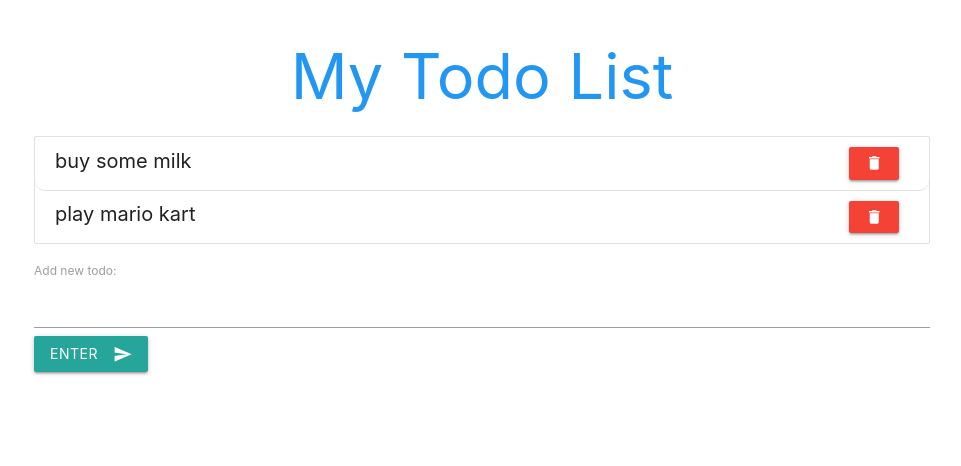
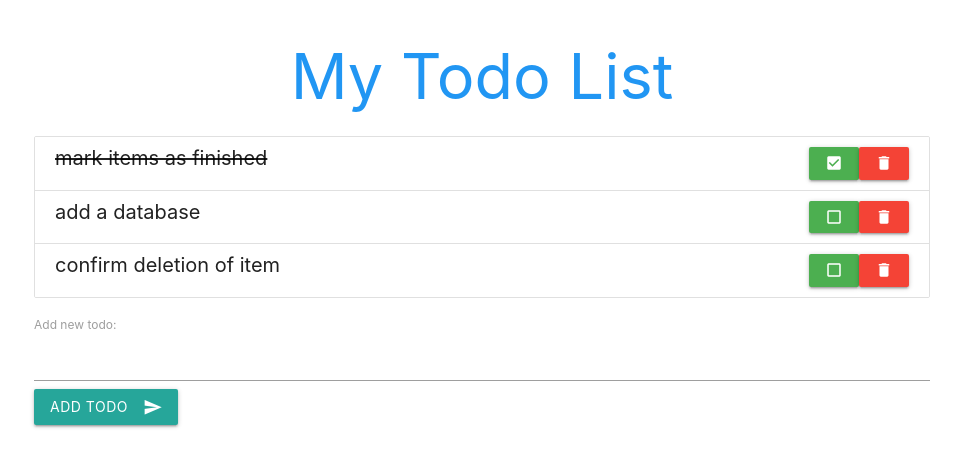
Before and after one commit to RaphZap/todo-react, a React (Create React App) app: page / in a window 1280 px wide. Shown: the top 466 px of the page, without its empty margins (158-1119 px from the left). Built offline with nearby package versions, Linux system fonts and the light colour scheme.

Commit message:
can mark items as done

```diff
--- a/src/AddTodo.js
+++ b/src/AddTodo.js
@@ -2,7 +2,8 @@ import React from 'react';
 
 class AddTodo extends React.Component {
     state = {
-        content: ' '
+        content: ' ',
+        isDone: false
     }
 
     handleSubmit = (ev) => {
@@ -25,7 +26,7 @@ class AddTodo extends React.Component {
                 <form onSubmit={this.handleSubmit}>
                     <label>Add new todo: </label>
                     <input type="text" onChange={this.handleChange} value={this.state.content}/>
-                    <button onClick={this.handleSubmit} className="btn waves-effect waves-light">Enter
+                    <button onClick={this.handleSubmit} className="btn waves-effect waves-light">Add todo
                     <i className="material-icons right">send</i></button>
                 </form>
             </div>
--- a/src/App.js
+++ b/src/App.js
@@ -5,8 +5,9 @@ import AddTodo from './AddTodo';
 class App extends React.Component {
   state = {
      todos : [
-       {id: 1, content: 'buy some milk', isDone: true},
-       {id: 2, content: 'play mario kart', isDone: false}
+       {id: 1, content: 'mark items as finished', isDone: true},
+       {id: 2, content: 'add a database', isDone: false},
+       {id: 3, content: 'confirm deletion of item', isDone: false}
      ]
   }
 
@@ -25,15 +26,25 @@ class App extends React.Component {
     let todos = [...this.state.todos, todo];
     this.setState({
       todos
-    })
-    console.log(this.state);
+    });
+    // console.log(this.state);
+  }
+
+  markTodo = (id) => {
+    let todos = this.state.todos;
+    let index = todos.findIndex( x => x.id === id);
+    todos[index].isDone = !todos[index].isDone;
+    this.setState({
+      todos
+    });
+    console.log(todos);
   }
 
   render() {
     return (
       <div className="todo-app container">
         <h1 className="center blue-text">My Todo List</h1>
-        <Todos todos={this.state.todos} deleteTodo={this.deleteTodo}/>
+        <Todos todos={this.state.todos} deleteTodo={this.deleteTodo} markTodo={this.markTodo}/>
         <AddTodo addTodo={this.addTodo}/>
       </div>
     );
--- a/src/Todos.js
+++ b/src/Todos.js
@@ -1,14 +1,24 @@
 import React from 'react';
 
-const Todos = ( {todos, deleteTodo} ) => {
+const Todos = ( {todos, deleteTodo, markTodo} ) => {
     const todoList = todos.length ? (
         todos.map(todo => {
             return (
                 <div className="collection-item whole-item" key={todo.id}>
-                        <span className="todo-content" >{todo.content}</span>
-                        <span onClick={() => {deleteTodo(todo.id)}}
-                            className="waves-light btn-small red">
-                            <i className="material-icons">delete</i>
+                        <div className="todo-content">
+                            {!todo.isDone ? todo.content : <strike>{todo.content}</strike>}
+                        </div>
+                        <span>
+                            <span onClick={() => {markTodo(todo.id)}}
+                                className="waves-light btn-small green my-btns">
+                                <i className="material-icons">
+                                    {todo.isDone ? 'check_box' : 'check_box_outline_blank'}
+                                </i>
+                            </span>
+                            <span onClick={() => {deleteTodo(todo.id)}}
+                                className="waves-light btn-small red my-btns">
+                                <i className="material-icons">delete</i>
+                            </span>
                         </span>
                 </div>
             )
--- a/src/index.css
+++ b/src/index.css
@@ -12,22 +12,15 @@ code {
     monospace;
 }
 
-/* .delbtn {
-  bottom: 6.5px;
-  float: right;
-} */
-
 .todo-content {
   font-size: 20px;
-  width: 93%;
-  text-align: left;
-  /* background-color: #039be5; */
-  right: 10px;
-  display: inline-block;
 }
 
 .whole-item {
-  border-radius: 10px;
-  /* margin-bottom: 5px; */
-  border-bottom-width: 20px;
+  display: flex;
+  justify-content: space-between;
 }
+
+.my-btns {
+
+}
```
